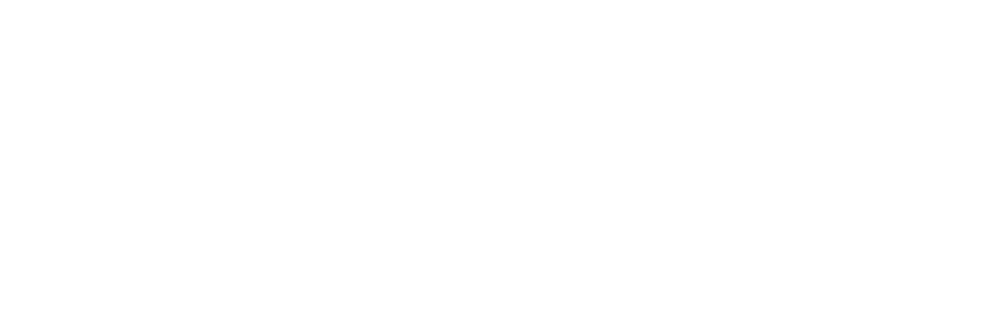
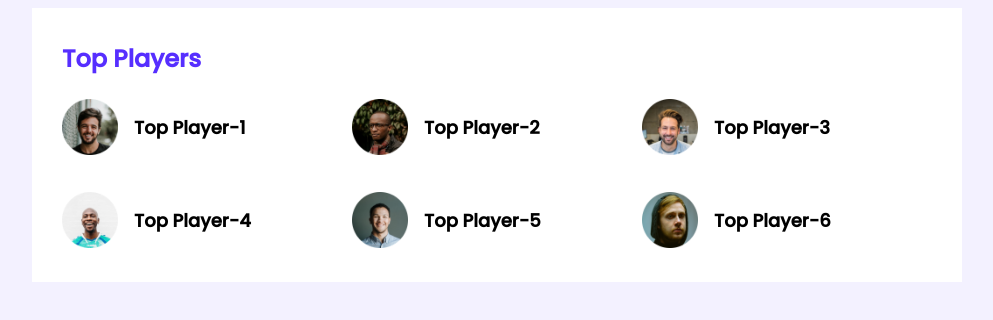
Before and after one commit to NafiaAbdullah/leader-board, a plain HTML site: page index.html in a window 1280 px wide. Shown: the whole page, without its empty margins (143-1136 px from the left). Drawn offline with Linux system fonts and the light colour scheme.

Commit message:
styles added

```diff
--- a/index.html
+++ b/index.html
@@ -6,11 +6,53 @@
     <meta http-equiv="X-UA-Compatible" content="IE=edge">
     <meta name="viewport" content="width=device-width, initial-scale=1.0">
     <title>Leader Board</title>
+    <!-- stylesheet -->
     <link rel="stylesheet" href="styles/style.css">
 </head>
 
 <body>
+    <!-- header start -->
+    <header>
 
+    </header>
+    <!-- header end -->
+    <main>
+        <!-- top players and top blogs -->
+        <section class="container">
+            <div class="top-players ">
+                <h2 class="section-title">Top Players</h2>
+                <div class="players">
+                    <!-- .player*6>img[src="images/players/player-$.png"]+h3{Top player-$} -->
+                    <div class="player">
+                        <img src="images/players/player-1.png" alt="">
+                        <h3 class="player-name">Top Player-1</h3>
+                    </div>
+                    <div class="player">
+                        <img src="images/players/player-2.png" alt="">
+                        <h3 class="player-name">Top Player-2</h3>
+                    </div>
+                    <div class="player">
+                        <img src="images/players/player-3.png" alt="">
+                        <h3 class="player-name">Top Player-3</h3>
+                    </div>
+                    <div class="player">
+                        <img src="images/players/player-4.png" alt="">
+                        <h3 class="player-name">Top Player-4</h3>
+                    </div>
+                    <div class="player">
+                        <img src="images/players/player-5.png" alt="">
+                        <h3 class="player-name">Top Player-5</h3>
+                    </div>
+                    <div class="player">
+                        <img src="images/players/player-6.png" alt="">
+                        <h3 class="player-name">Top Player-6</h3>
+                    </div>
+
+                </div>
+
+            </div>
+        </section>
+    </main>
 </body>
 
 </html>
--- a/styles/style.css
+++ b/styles/style.css
@@ -0,0 +1,48 @@
+/* fonts */
+@import url('https://fonts.googleapis.com/css2?family=Poppins:wght@500&display=swap');
+
+/* common styles or utilities*/
+body {
+    font-family: 'Poppins', sans-serif;
+    background-color: #F3F1FF;
+}
+
+main {
+    display: flex;
+    justify-content: center;
+}
+
+.container {
+    background-color: #FFFFFF;
+    width: 870px;
+    padding: 30px
+}
+
+/* top player style */
+.section-title {
+    color: #562EFF;
+    font-size: 24px;
+    margin-top: 3px;
+}
+
+.players {
+    display: grid;
+    grid-template-columns: repeat(3, 1fr);
+    grid-row-gap: 30px;
+}
+
+.player {
+    display: flex;
+    align-items: center;
+
+}
+
+.player img {
+    width: 56px;
+    height: 56px;
+}
+
+.player-name {
+    margin-left: 16px;
+    font-size: 18px;
+}
```
